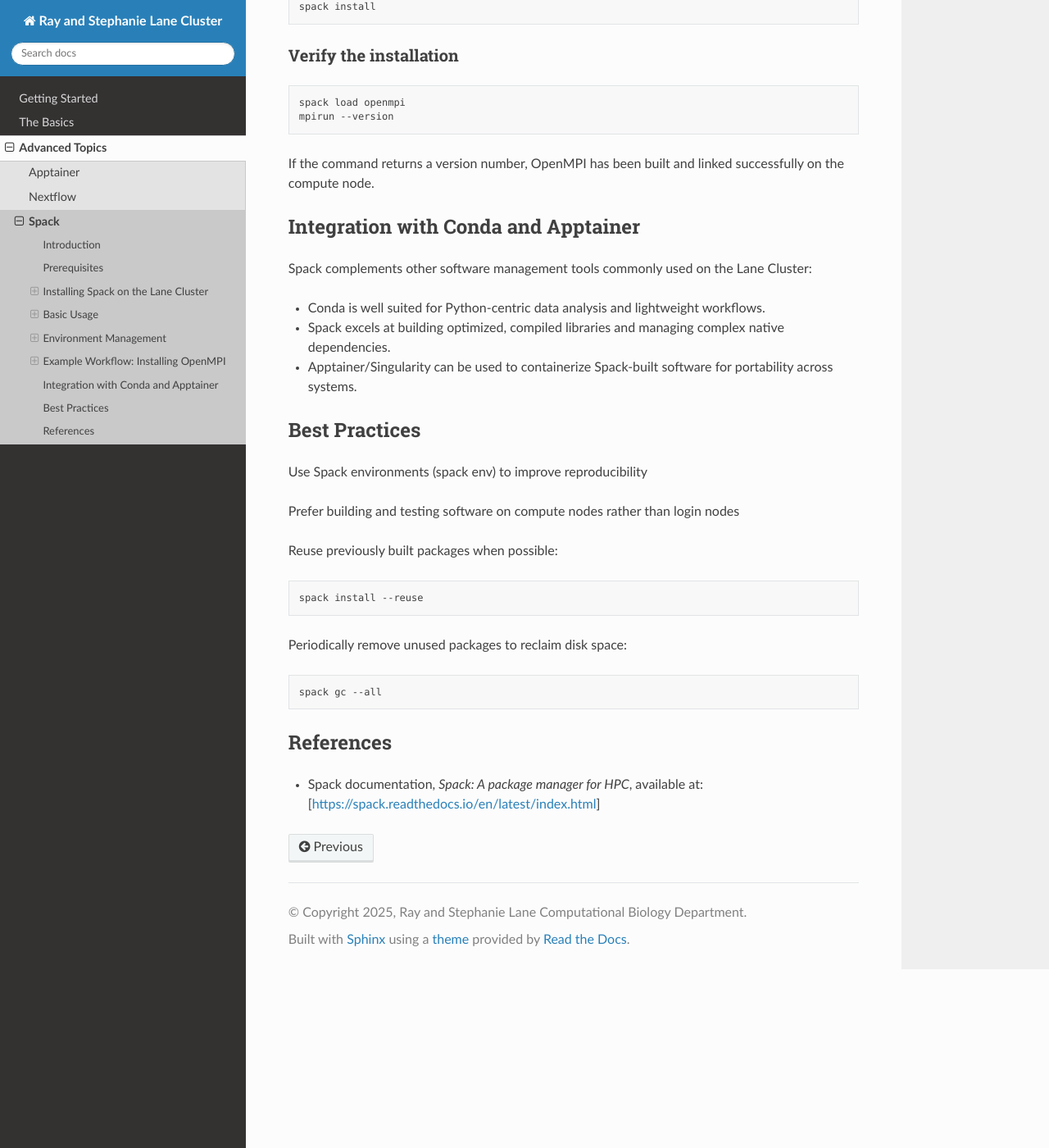
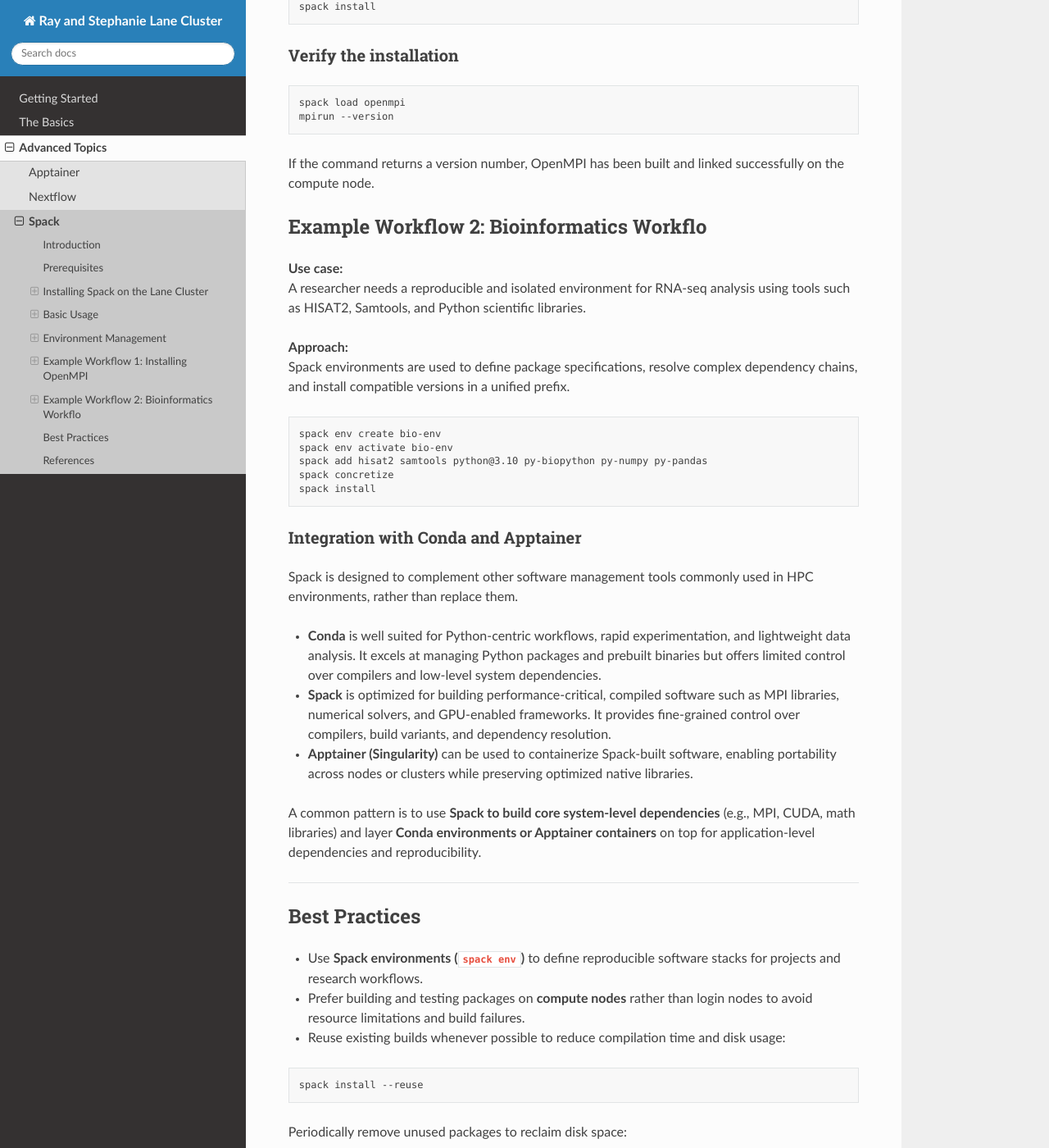
Before and after one commit to CBDatCMU/cluster-documentation, a Sphinx documentation site: the page built from docs/source/advanced/spack.md, in a window 1280 px wide and 1400 px high, scrolled down 3995 px. Shown: the whole window at 82% size. Built offline with Sphinx 7.4.7 and the Read the Docs theme 3.1.0, drawn with Linux system fonts in a browser that asks for light colours; some of the changed text lies outside the part shown.

Commit message:
Revise Spack documentation with new workflows
Updated example workflows and best practices for using Spack with OpenMPI and bioinformatics tools.

````diff
--- a/docs/source/advanced/spack.md
+++ b/docs/source/advanced/spack.md
@@ -136,7 +136,7 @@ spack install
 
 Each environment is defined by a spack.yaml file, which can be shared with collaborators to reproduce the same software stack on other nodes or systems.
 
-## Example Workflow: Installing OpenMPI
+## Example Workflow 1: Installing OpenMPI
 
 This example demonstrates installing and testing OpenMPI using Spack on a compute node in pool1.
 
@@ -167,23 +167,43 @@ mpirun --version
 
 If the command returns a version number, OpenMPI has been built and linked successfully on the compute node.
 
-## Integration with Conda and Apptainer
+## Example Workflow 2: Bioinformatics Workflo
 
-Spack complements other software management tools commonly used on the Lane Cluster:
+**Use case:**
+A researcher needs a reproducible and isolated environment for RNA-seq analysis using tools such as HISAT2, Samtools, and Python scientific libraries.
 
-- Conda is well suited for Python-centric data analysis and lightweight workflows.
+**Approach:**
+Spack environments are used to define package specifications, resolve complex dependency chains, and install compatible versions in a unified prefix.
 
-- Spack excels at building optimized, compiled libraries and managing complex native dependencies.
+```bash
+spack env create bio-env
+spack env activate bio-env
+spack add hisat2 samtools python@3.10 py-biopython py-numpy py-pandas
+spack concretize
+spack install
+```
 
-- Apptainer/Singularity can be used to containerize Spack-built software for portability across systems.
+### Integration with Conda and Apptainer
+
+Spack is designed to complement other software management tools commonly used in HPC environments, rather than replace them.
+
+- **Conda** is well suited for Python-centric workflows, rapid experimentation, and lightweight data analysis. It excels at managing Python packages and prebuilt binaries but offers limited control over compilers and low-level system dependencies.
+
+- **Spack** is optimized for building performance-critical, compiled software such as MPI libraries, numerical solvers, and GPU-enabled frameworks. It provides fine-grained control over compilers, build variants, and dependency resolution.
+
+- **Apptainer (Singularity)** can be used to containerize Spack-built software, enabling portability across nodes or clusters while preserving optimized native libraries.
+
+A common pattern is to use **Spack to build core system-level dependencies** (e.g., MPI, CUDA, math libraries) and layer **Conda environments or Apptainer containers** on top for application-level dependencies and reproducibility.
+
+---
 
 ## Best Practices
 
-Use Spack environments (spack env) to improve reproducibility
+- Use **Spack environments (`spack env`)** to define reproducible software stacks for projects and research workflows.
 
-Prefer building and testing software on compute nodes rather than login nodes
+- Prefer building and testing packages on **compute nodes** rather than login nodes to avoid resource limitations and build failures.
 
-Reuse previously built packages when possible:
+- Reuse existing builds whenever possible to reduce compilation time and disk usage:
 
 ```bash
 spack install --reuse
````
